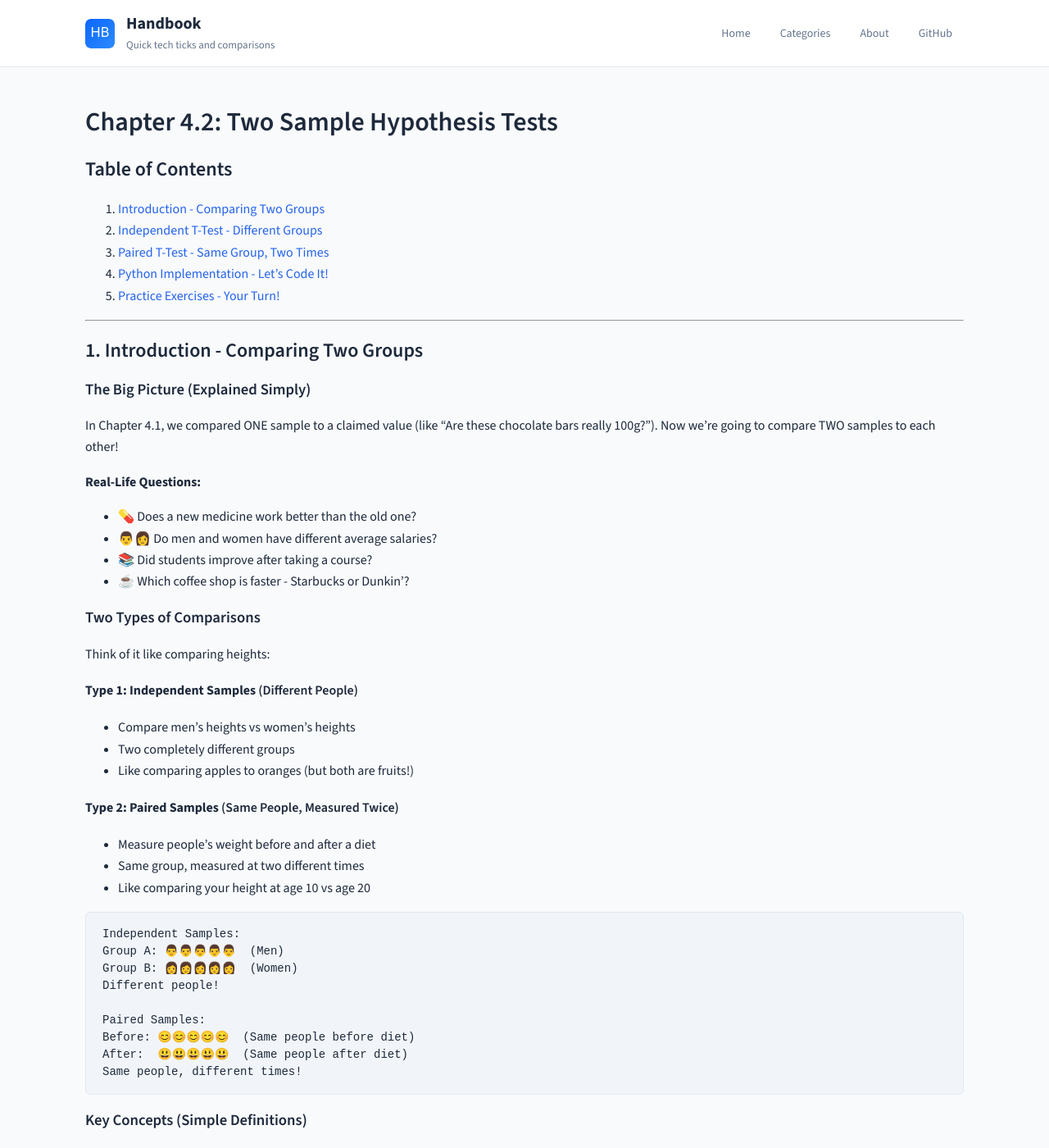
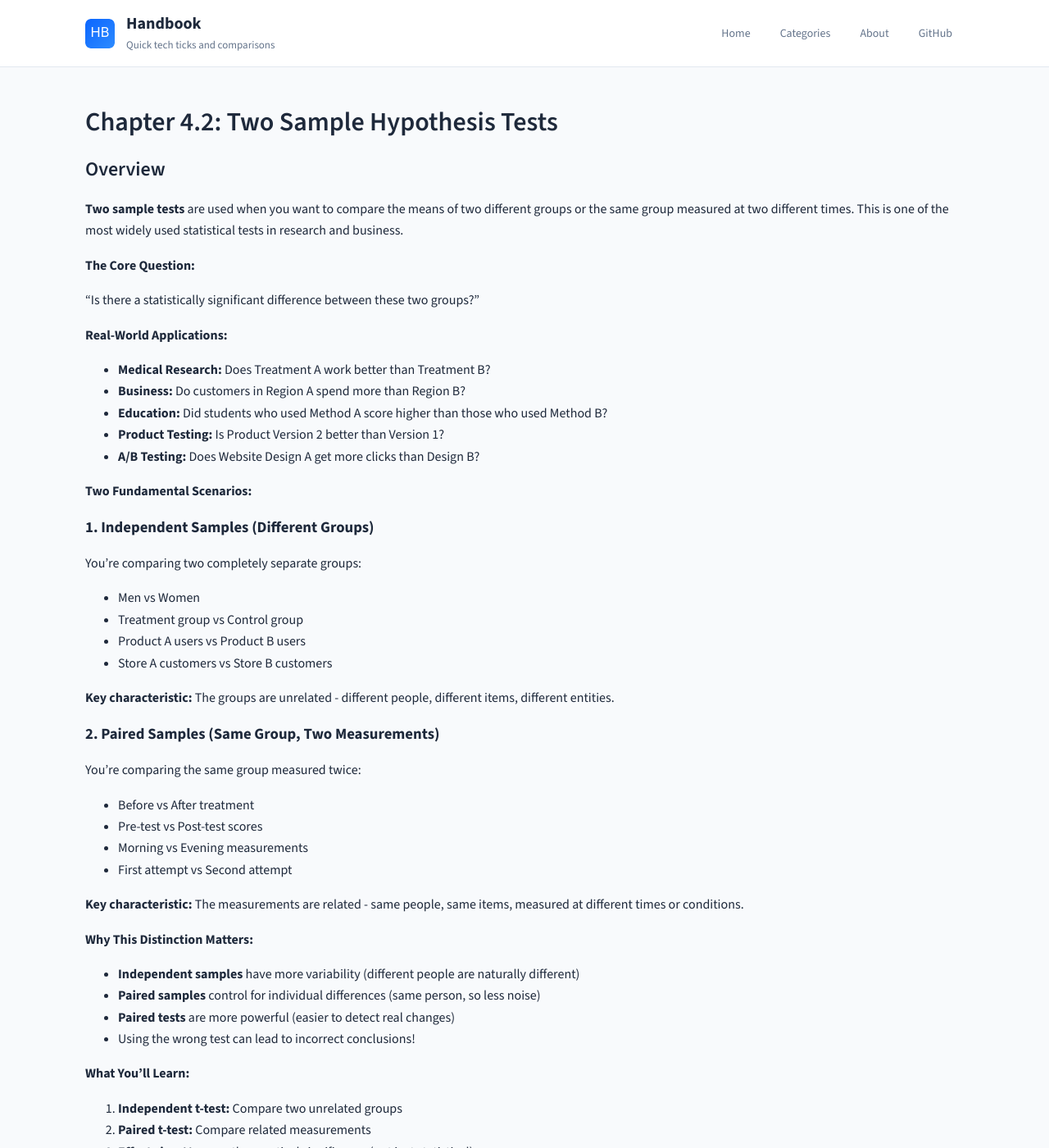
Before and after one commit to rilov/handbook, a Jekyll site: the page built from _topics/Chapter 4.2 - Two Sample Tests.md, in a window 1280 px wide and 1400 px high. Shown: the whole window at 82% size. Built offline with Jekyll 4.4.1, drawn with Linux system fonts in a browser that asks for light colours; our own code applies the rules of GitHub Pages for plain Markdown files; some of the changed text lies outside the part shown.

Commit message:
Enhance Chapter 4.2 with detailed overview of two sample tests

```diff
--- a/_topics/Chapter 4.2 - Two Sample Tests.md
+++ b/_topics/Chapter 4.2 - Two Sample Tests.md
@@ -12,6 +12,57 @@ summary: "Master two sample hypothesis tests - independent and paired t-tests fo
 ---
 
 # Chapter 4.2: Two Sample Hypothesis Tests
+
+## Overview
+
+**Two sample tests** are used when you want to compare the means of two different groups or the same group measured at two different times. This is one of the most widely used statistical tests in research and business.
+
+**The Core Question:**
+
+"Is there a statistically significant difference between these two groups?"
+
+**Real-World Applications:**
+
+- **Medical Research:** Does Treatment A work better than Treatment B?
+- **Business:** Do customers in Region A spend more than Region B?
+- **Education:** Did students who used Method A score higher than those who used Method B?
+- **Product Testing:** Is Product Version 2 better than Version 1?
+- **A/B Testing:** Does Website Design A get more clicks than Design B?
+
+**Two Fundamental Scenarios:**
+
+### **1. Independent Samples (Different Groups)**
+You're comparing two completely separate groups:
+- Men vs Women
+- Treatment group vs Control group
+- Product A users vs Product B users
+- Store A customers vs Store B customers
+
+**Key characteristic:** The groups are unrelated - different people, different items, different entities.
+
+### **2. Paired Samples (Same Group, Two Measurements)**
+You're comparing the same group measured twice:
+- Before vs After treatment
+- Pre-test vs Post-test scores
+- Morning vs Evening measurements
+- First attempt vs Second attempt
+
+**Key characteristic:** The measurements are related - same people, same items, measured at different times or conditions.
+
+**Why This Distinction Matters:**
+
+- **Independent samples** have more variability (different people are naturally different)
+- **Paired samples** control for individual differences (same person, so less noise)
+- **Paired tests** are more powerful (easier to detect real changes)
+- Using the wrong test can lead to incorrect conclusions!
+
+**What You'll Learn:**
+
+1. **Independent t-test:** Compare two unrelated groups
+2. **Paired t-test:** Compare related measurements
+3. **Effect size:** Measure the practical significance (not just statistical)
+4. **Assumptions:** When these tests are valid
+5. **Interpretation:** What the results mean in practice
 
 ## Table of Contents
 1. [Introduction - Comparing Two Groups](#introduction)
```
